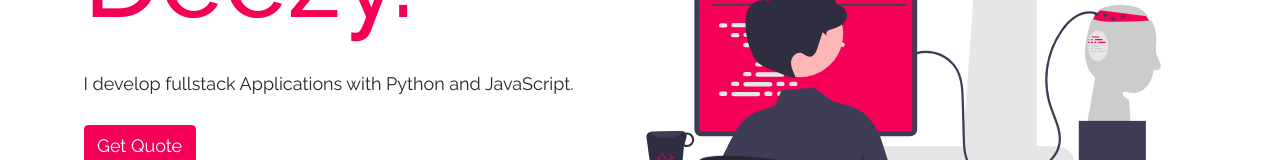
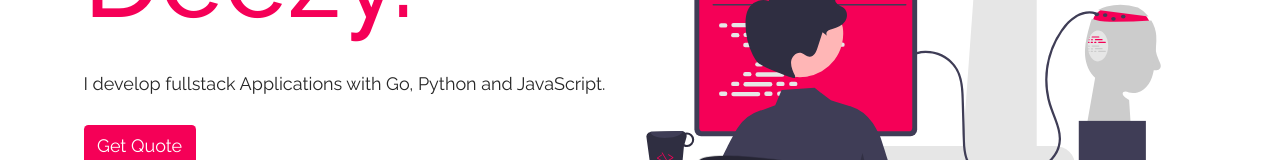
Before and after one commit to dglitxh/portfolio, a React (Create React App) app: page / in a window 1280 px wide. Shown: the part 301-461 px from the top of the page. Built offline with nearby package versions, Linux system fonts and the light colour scheme.

Commit message:
upd: hero text

```diff
--- a/src/components/Hero.js
+++ b/src/components/Hero.js
@@ -52,7 +52,7 @@
                   Yaw<br></br><span>Deezy.</span>
                 </h1>
 
-                <p className=" mb-4">I develop fullstack Applications with Python and JavaScript.
+                <p className=" mb-4">I develop fullstack Applications with Go, Python and JavaScript.
 
                 </p>
 
```
